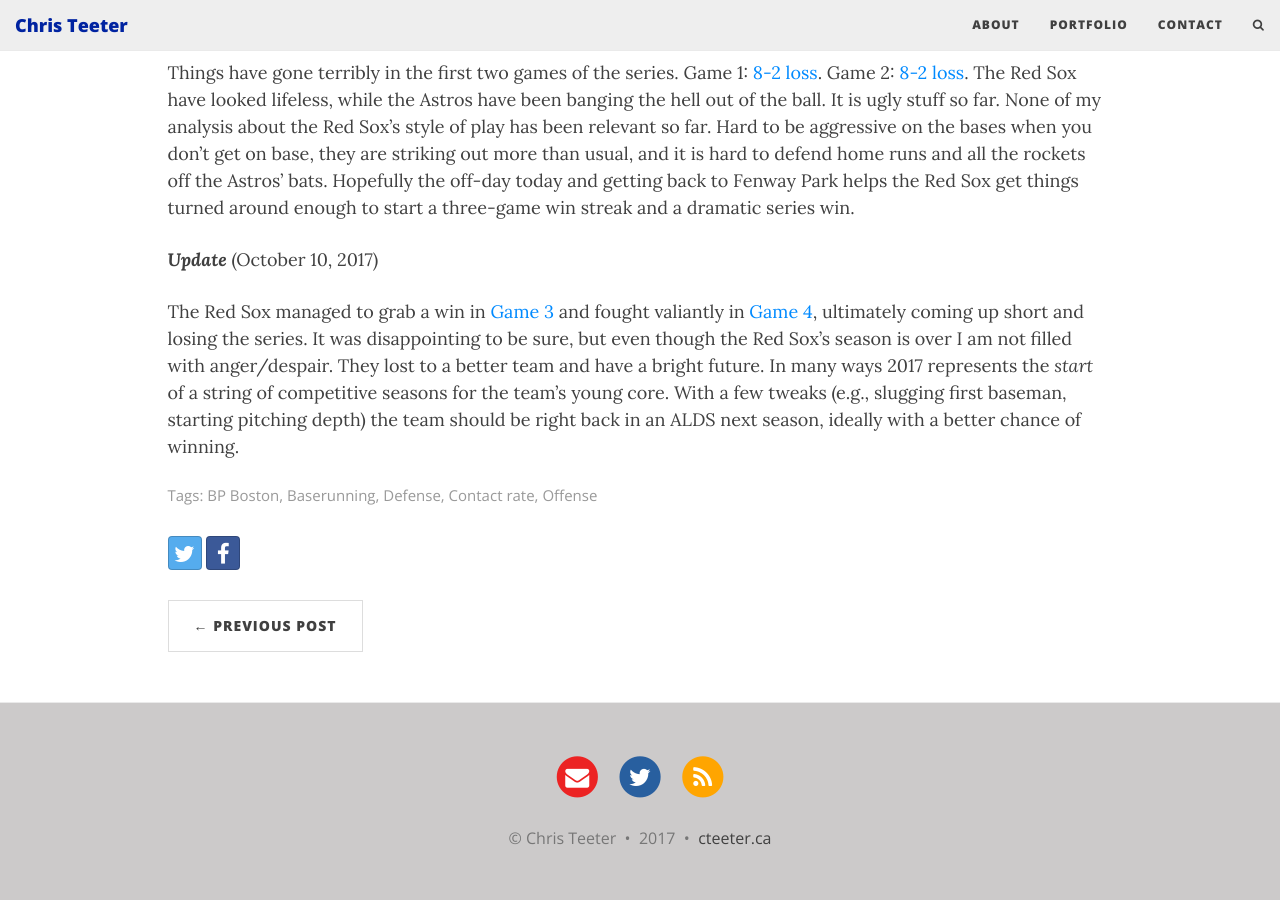
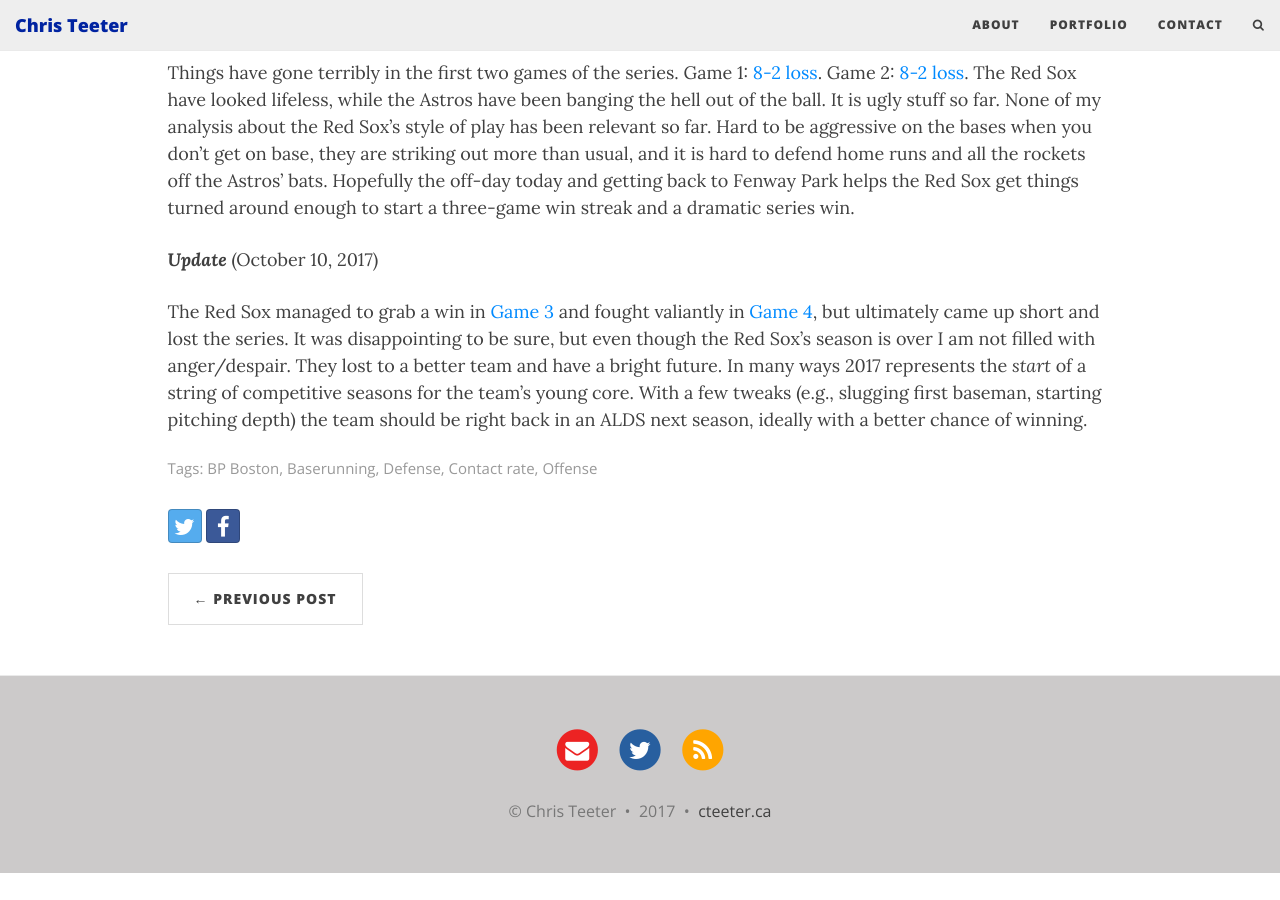
Before and after one commit to cjteeter/cjteeter.github.io, a Jekyll site: the page built from _posts/2017-10-05-ALDS-preview-Red-Sox-advantages.md, in a window 1280 px wide and 900 px high, scrolled down 579 px. Built offline with Jekyll 4.4.1, drawn with Linux system fonts in a browser that asks for light colours; nearby versions of some CDN libraries; after the commit the page ends 1452 px from its top, so only the background shows below that.

Commit message:
update post

```diff
--- a/_posts/2017-10-05-ALDS-preview-Red-Sox-advantages.md
+++ b/_posts/2017-10-05-ALDS-preview-Red-Sox-advantages.md
@@ -31,4 +31,4 @@
 
 __*Update*__ (October 10, 2017)
 
-The Red Sox managed to grab a win in <a href = "https://www.baseball-reference.com/boxes/BOS/BOS201710080.shtml" target = "_blank"> Game 3</a> and fought valiantly in <a href = "https://www.baseball-reference.com/boxes/BOS/BOS201710090.shtml" target = "_blank"> Game 4</a>, ultimately coming up short and losing the series. It was disappointing to be sure, but even though the Red Sox's season is over I am not filled with anger/despair. They lost to a better team and have a bright future. In many ways 2017 represents the *start* of a string of competitive seasons for the team's young core. With a few tweaks (e.g., slugging first baseman, starting pitching depth) the team should be right back in an ALDS next season, ideally with a better chance of winning.
+The Red Sox managed to grab a win in <a href = "https://www.baseball-reference.com/boxes/BOS/BOS201710080.shtml" target = "_blank"> Game 3</a> and fought valiantly in <a href = "https://www.baseball-reference.com/boxes/BOS/BOS201710090.shtml" target = "_blank"> Game 4</a>, but ultimately came up short and lost the series. It was disappointing to be sure, but even though the Red Sox's season is over I am not filled with anger/despair. They lost to a better team and have a bright future. In many ways 2017 represents the *start* of a string of competitive seasons for the team's young core. With a few tweaks (e.g., slugging first baseman, starting pitching depth) the team should be right back in an ALDS next season, ideally with a better chance of winning.
```
